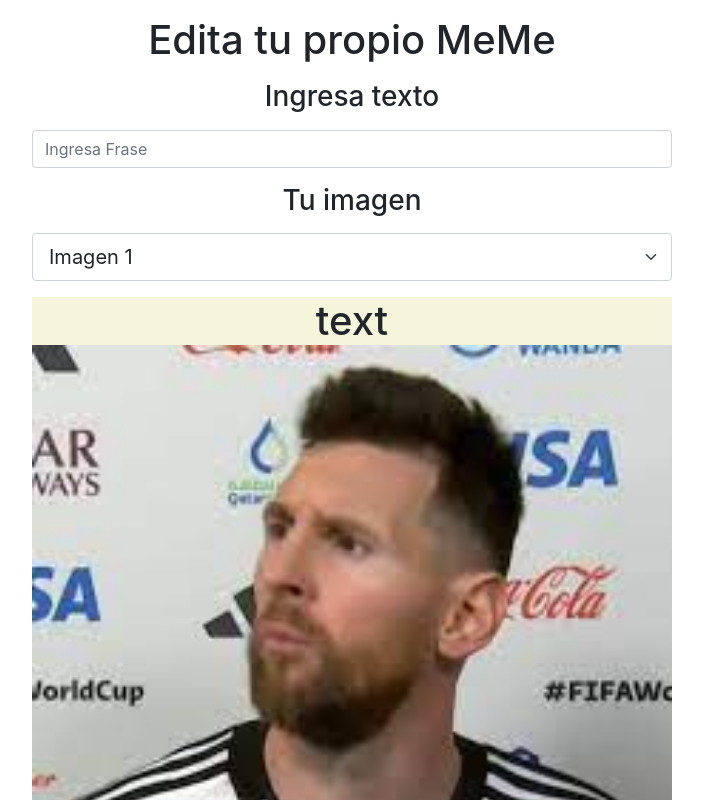
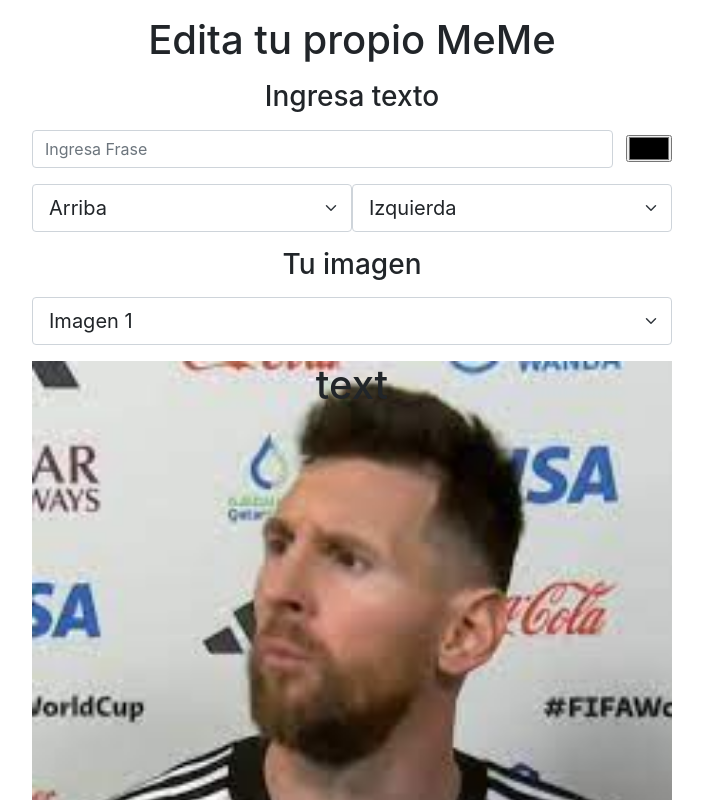
Before and after one commit to gabynavarro/create_meme, a React (Create React App) app: page / in a window 1280 px wide. Shown: the top 800 px of the page, without its empty margins (288-991 px from the left). Built offline with nearby package versions, Linux system fonts and the light colour scheme.

Commit message:
piker color

```diff
--- a/src/component/imputStyle.css
+++ b/src/component/imputStyle.css
@@ -1,10 +1,27 @@
-.my-img{
+.container-img{
     width: 50%;
-    height: 30%;
+    height: 30rem;
 
 }
+.position{
+    display: flex;
+    width: 50%;
+    align-items: center;
+    margin: auto;
+    margin-top: 1rem;
+}
 .text-top{
-    background-color: beige;
+
     margin: auto;
 
 }
+.input-top{
+    margin: auto;
+    display: flex;
+    flex-direction: row;
+    align-items: center;
+    width: 50%;
+}
+.piker-color{
+    margin-left: 2%;
+}
--- a/src/component/imput_text.js
+++ b/src/component/imput_text.js
@@ -7,12 +7,24 @@ const ImgMeme=()=>{
     const path="./img/img"
     const [imgMeme, setImgMeme]=useState(1);
     const [text, setTextMeme]=useState("text");
+    const [text_color, setTextColor]=useState("initclass");
+    const [txtH,setTextH]=useState(1)
+    const [txtV,setTextV]=useState(1)
 
+    const postionTxt = (e) => {
+        (e.target.id==="position-v") ?  setTextV(e.target.value)
+        :setTextH(e.target.value)
+    }
     const textMeme=(e)=>{
         setTextMeme(e.target.value)
     }
     const selectImg=(e)=>{
         setImgMeme(e.target.value);
+        console.log(e.target.value);
+
+    }
+    const textColor=(e)=>{
+        setTextColor(e.target.value);
         console.log(e.target.value);
 
     }
@@ -32,7 +44,23 @@ const ImgMeme=()=>{
             Edita tu propio MeMe
         </h1>
         <h3 className="mt-3 mb-3 text-center" >Ingresa texto</h3>
-        <input  onChange={textMeme} className="form-control w-50 m-50 m-auto d-block " placeholder="Ingresa Frase" name="meme" aria-label="default input example" type="text"></input>
+        <div className="input-top">
+        <input  onChange={textMeme} className="form-control" placeholder="Ingresa Frase" name="meme" aria-label="default input example" type="text"></input>
+        <input onChange={textColor} className="piker-color " type="color" id="favcolor" name="favcolor" value={text_color}></input>
+
+        </div>
+        <div className="position">
+        <select id="position-v" onChange={postionTxt} className="form-select form-select-lg"  aria-label=".form-select-lg example">
+            <option value={1}>Arriba</option>
+            <option value={2}>Centro</option>
+            <option value={3}>Abajo</option>
+        </select>
+        <select id="position-h" onChange={postionTxt} className="form-select form-select-lg"  aria-label=".form-select-lg example">
+            <option value={1}>Izquierda</option>
+            <option value={2}>Centro</option>
+            <option value={3}>Derecha</option>
+        </select>
+        </div>
         <h3 className="mt-3 mb-3 text-center" >Tu imagen</h3>
 
         <select onChange={selectImg} className="form-select form-select-lg mb-3 w-50 m-auto"  aria-label=".form-select-lg example">
@@ -42,8 +70,13 @@ const ImgMeme=()=>{
             <option value={4}>Imagen 4</option>
         </select>
         <figure className="text-center" id="importimg">
-            <p className="text-top w-50  px-30  top-30 start-30 h1">{text} </p>
-            <img src={path+imgMeme+".jpg"} className="figure-img img-fluid  d-block m-auto my-img" alt="meme"/>
+         <div className="container-img m-auto" style={{backgroundImage: 'url('+path+imgMeme+'.jpg)', backgroundSize: 'cover', backgroundRepeat: 'no-repeat'}}>
+            <div style={{gridColumn: `${txtH}`, gridRow: `${txtV}`}}>
+            <p style={{color: `${text_color}` }} className="text-top h1">{text} </p>
+            </div>
+        </div>
+
+            {/* <img src={path+imgMeme+".jpg"} className="figure-img img-fluid  d-block m-auto my-img" alt="meme"/> */}
         </figure>
     <button onClick={descargar} type="button" className="btn btn-primary mt-4 mb-4">Descargar </button>
 
```
